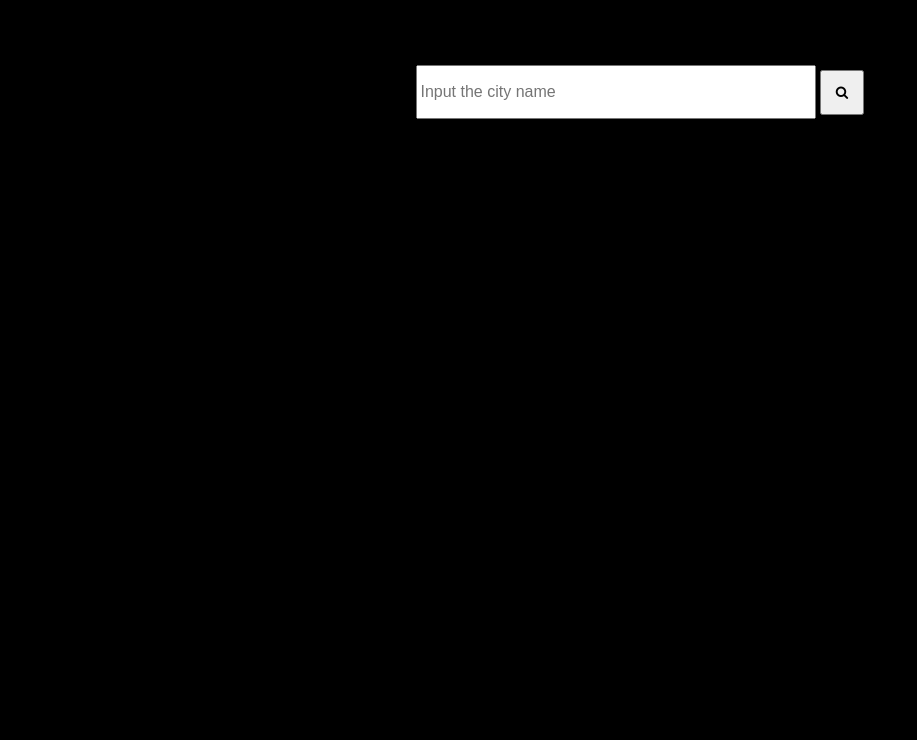
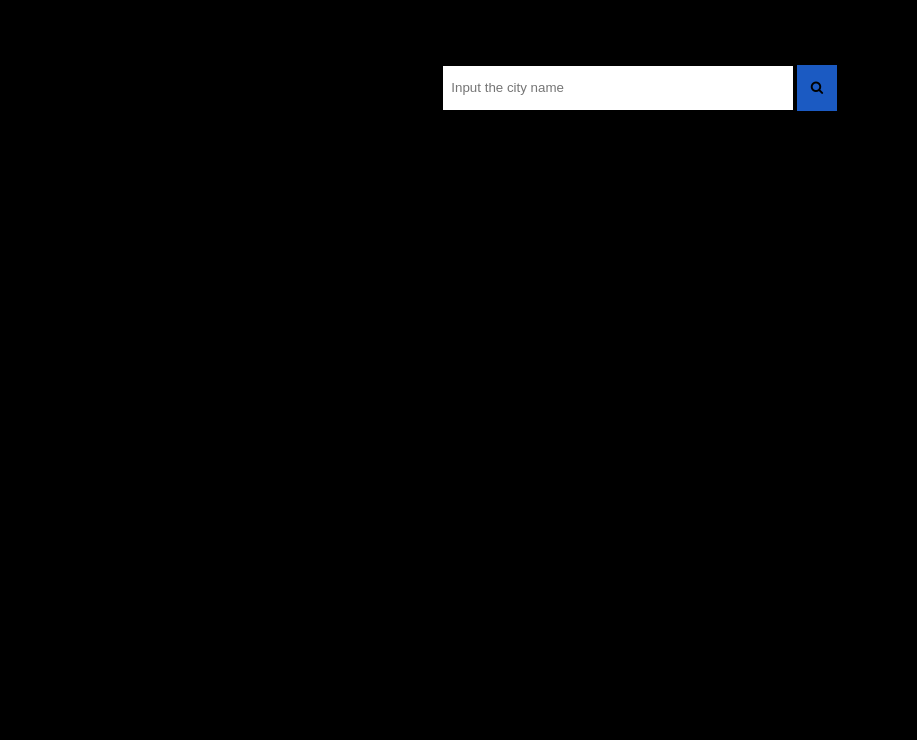
Before and after one commit to Kangnos/WEATHERFLEX, a website: page public/UIpreview.html in a window 1280 px wide. Shown: the part 60-800 px from the top of the page, without its empty margins (0-917 px from the left). Drawn offline with Linux system fonts and the light colour scheme.

Commit message:
2021 01 06

```diff
--- a/public/main.css
+++ b/public/main.css
@@ -10,17 +10,10 @@ body{
     font-weight: bold;
     text-decoration: none;
     font-size: 2em;
-    color: mintcream;
+    color: rgb(202, 211, 206);
     text-shadow: -1px 0 black, 0 1px black, 1px 0 black, 0 -1px black;
 }
 
-#Search_Button{
-    padding-top: 1em;
-    padding-bottom: 1em;
-    padding-left: 1em;
-    padding-right: 1em;
-    font-weight: lighter;
-}
 .weather{
     text-align: center;
     font-size: 2em;
@@ -41,16 +34,25 @@ body{
     margin-bottom: 0.5em;
 }
 
-#InputBox{
-    text-align:center;
-    font-size: 1em;
+/* 날씨 입력부분들 */
+#Weather_input{
+    font-size: auto;
+    width: 25em;
+    height: 2em;
+    padding: 0.625em;
+    border: 0px;
+    outline: none;
 }
+#Search_Button{
+    width: 3em;
+    height: 3.44em;
+    border: 0px;
+    background: #1b5ac2;
+    outline: none;
+    font-weight: lighter;
+}
+/* 여기까지 */
 
-#Weather_input{
-    font-weight: lighter;
-    line-height: 3em;
-    font-size: 1em;
-}
 
 #City{
     font-size: 1.8em;
```
Also changed, not shown: lib/weatherpage.js, 1 other file.
